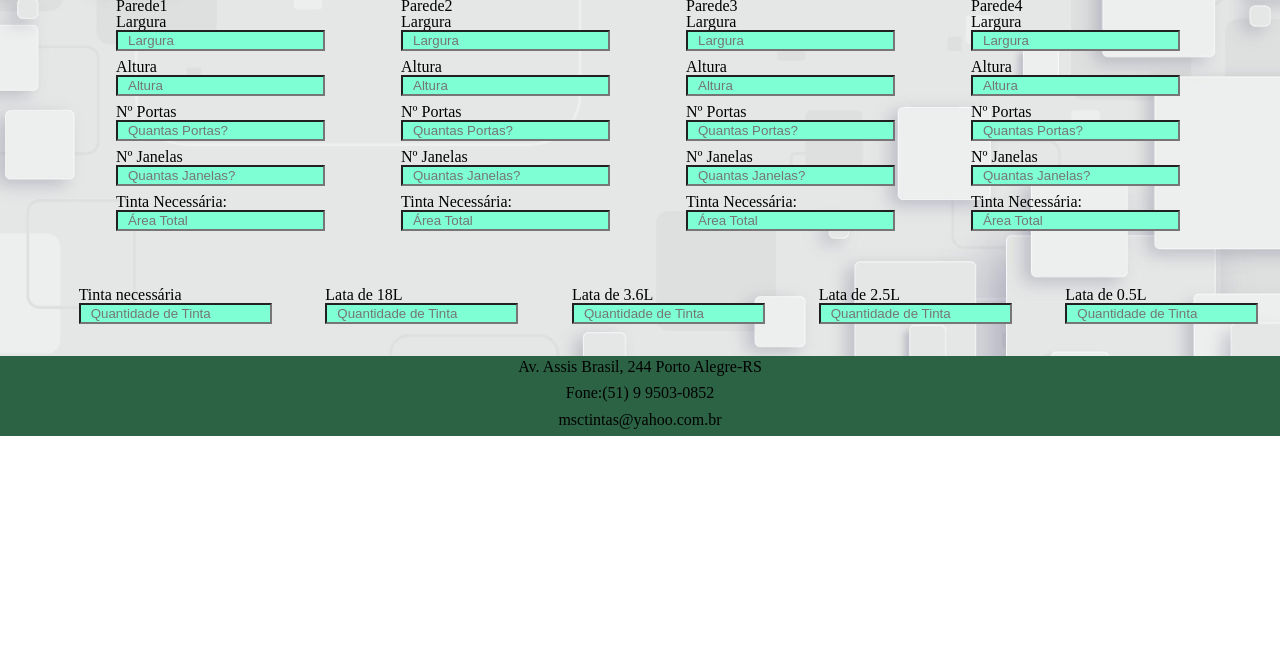
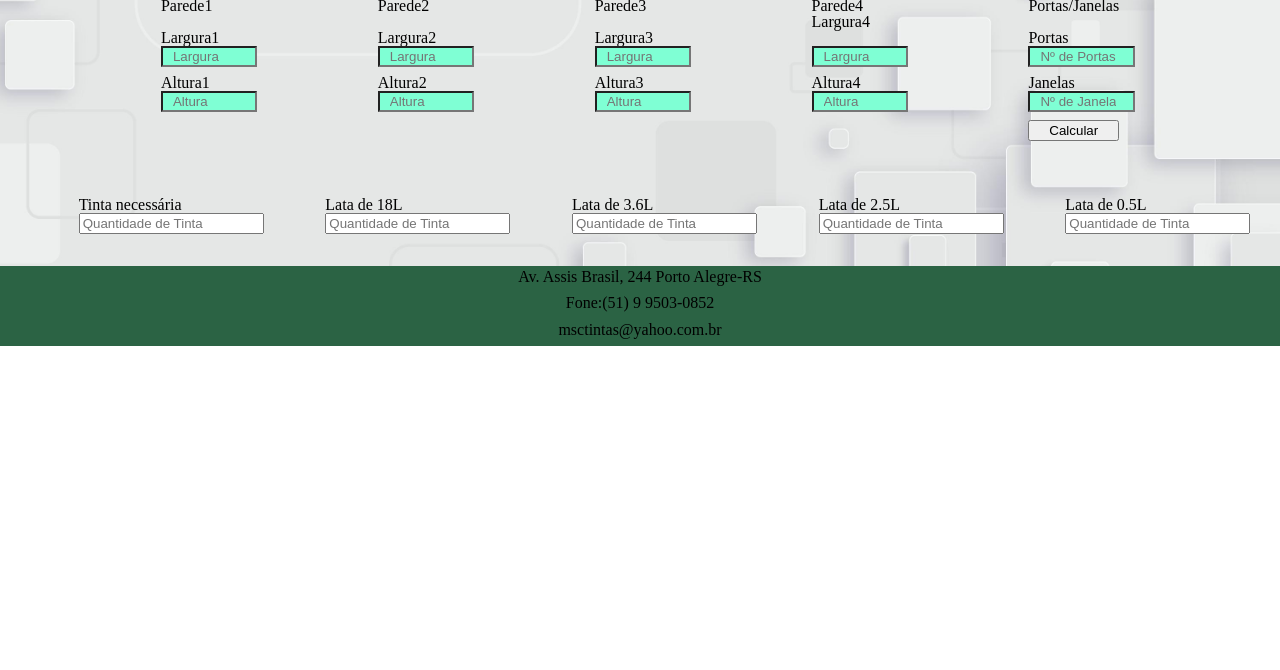
Before and after one commit to Depoa/Desafio-02-Compass-Uol, a plain HTML site: page calculadora.html in a window 1280 px wide. Shown: the part 130-800 px from the top of the page. Drawn offline with Linux system fonts and the light colour scheme.

Commit message:
estilizando a calculadora

```diff
--- a/calculadora.html
+++ b/calculadora.html
@@ -1,5 +1,6 @@
 <!DOCTYPE html>
 <html lang="pt-br">
+
 <head>
     <meta charset="UTF-8">
     <meta http-equiv="X-UA-Compatible" content="IE=edge">
@@ -8,6 +9,7 @@
     <link rel="stylesheet" href="css/reset.css">
     <link rel="stylesheet" href="css/styles.css">
 </head>
+
 <body>
     <header class="cabecalho">
         <img class="logo" src="img/IMG.png">
@@ -27,86 +29,90 @@
         </section>
 
         <section class="paredes">
+
             <div class="parede-container">
                 <ul class="parede" id="parede1">
-
+                    <h2>Parede1</h2><br>
                     <li class="infolargura inputs__label01">
-        <h2>Parede1</h2>
-        Largura<input id="largura1" class="inputs__input" type="number" placeholder="Largura" step="0.1" min="0" max="10"></li>
-
+                        <h3>Largura1</h3>
+                       <input id="largura1" class="inputs__input campo" type="number" placeholder="Largura" step="0.1"
+                            min="0" max="10">
+                    </li>
                     <li class="infoaltura inputs__label01">
-        Altura<input id="altura" class="inputs__input" type="number" placeholder="Altura" step="0.1" min="0" max="10"></li>
-
-        <li class="infoporta inputs__label01">
-        Nº Portas<input id="porta" class="inputs__input" type="number" placeholder="Quantas Portas?" value=""></li>
-
-        <li class="infojanela inputs__label01">
-        Nº Janelas<input id="janela" class="inputs__input" type="number" placeholder="Quantas Janelas?" value=""></li>
-
-        <li class="infototal inputs__label01">
-        Tinta Necessária: <input id="resultado" class="inputs__input" type="number" placeholder="Área Total"  name="sumresult"></li>
+                        <h3>Altura1</h3>
+                        <input id="altura1" class="inputs__input campo" type="number" placeholder="Altura" step="0.1"
+                            min="0" max="10">
+                    </li>
                 </ul>
             </div>
             <div class="parede-container">
                 <ul class="parede" id="parede2">
-
-        <li class="infolargura inputs__label01">
-        <h2>Parede2</h2>
-        Largura<input id="largura" class="inputs__input" type="number" placeholder="Largura" step="0.1" min="0" max="10"></li>
-
-        <li class="infoaltura inputs__label01">
-        Altura<input id="altura" class="inputs__input" type="number" placeholder="Altura" step="0.1" min="0" max="10"></li>
-
-        <li class="infoporta inputs__label01">
-        Nº Portas<input id="porta" class="inputs__input" type="number" placeholder="Quantas Portas?" value=""></li>
-
-        <li class="infojanela inputs__label01">
-        Nº Janelas<input id="janela" class="inputs__input" type="number" placeholder="Quantas Janelas?" value=""></li>
-
-        <li class="infototal inputs__label01">
-        Tinta Necessária: <input id="resultado" class="inputs__input" type="number" placeholder="Área Total"  name="sumresult"></li>
-    </ul>
-</div>
-
-
-
-<div class="parede-container">
-    <ul class="paredeC" id="parede3">
-        <li class="infolargura inputs__label">
-        <h2>Parede3</h2>
-        Largura<input id="largura" class="inputs__input" type="number" placeholder="Largura" step="0.1" min="0" max="10"></li>
-
-        <li class="infoaltura inputs__label">
-        Altura<input id="altura" class="inputs__input" type="number" placeholder="Altura" step="0.1" min="0" max="10"></li>
-
-        <li class="infoporta inputs__label">
-        Nº Portas<input id="porta" class="inputs__input" type="number" placeholder="Quantas Portas?" value=""></li>
-
-        <li class="infojanela inputs__label">
-        Nº Janelas<input id="janela" class="inputs__input" type="number" placeholder="Quantas Janelas?" value=""></li>
-
-        <li class="infototal inputs__label">
-        Tinta Necessária: <input id="resultado" class="inputs__input" type="number" placeholder="Área Total"  name="sumresult"></li>
+                    <h2>Parede2</h2><br>
+                    <li class="infolargura inputs__label02">
+                        <h3>Largura2</h3>
+                        <input id="largura2" class="inputs__input campo" type="number" placeholder="Largura" step="0.1"
+                            min="0" max="10">
+                    </li>
+                    <li class="infoaltura inputs__label02">
+                        <h3>Altura2</h3>
+                        <input id="altura1" class="inputs__input campo" type="number" placeholder="Altura" step="0.1"
+                            min="0" max="10">
+                    </li>
+                    <li class="infoaltura inputs__label02">
                 </ul>
             </div>
             <div class="parede-container">
-    <ul class="paredeD" id="parede4">
-        <li class="infolargura inputs__label">
+                <ul class="parede" id="parede3">
+                    <h2>Parede3</h2><br>
+                    <li class="infolargura inputs__label03">
+                        <h3>Largura3</h3>
+                        <input id="largura3" class="inputs__input campo" type="number" placeholder="Largura" step="0.1"
+                            min="0" max="10">
+                    </li>
+                    <li class="infoaltura inputs__label03">
+                        <h3>Altura3</h3>
+                        <input id="altura1" class="inputs__input campo" type="number" placeholder="Altura" step="0.1"
+                            min="0" max="10">
+                    </li>
+                    <li class="infoaltura inputs__label03">
+
+                </ul>
+            </div>
+            <div class="parede-container">
+                <ul class="parede" id="parede4">
                     <h2>Parede4</h2>
-        Largura<input id="largura" class="inputs__input" type="number" placeholder="Largura" step="0.1" min="0" max="10"></li>
+                    <li class="infolargura inputs__label01">
+                        <h3>Largura4</h3><br>
+                        <input id="largura4" class="inputs__input campo" type="number" placeholder="Largura" step="0.1"
+                            min="0" max="10">
+                    </li>
+                    <li class="infoaltura inputs__label04">
+                        <h3>Altura4</h3>
+                        <input id="altura4" class="inputs__input campo" type="number" placeholder="Altura" step="0.1"
+                            min="0" max="10">
+                    </li>
+                    <li class="infoaltura inputs__label04">
 
-        <li class="infoaltura inputs__label">
-        Altura<input id="altura" class="inputs__input" type="number" placeholder="Altura" step="0.1" min="0" max="10"></li>
+                </ul>
+            </div>
+            <div class="parede-container">
+                <ul class="portasJanelas" id="portasJanelas">
+                    <h2>Portas/Janelas</h2><br>
+                    <li class="infoportas inputs__label05">
+                        <h3>Portas</h3>
+                        <input id="portas" class="inputs__input campo" type="number" placeholder="Nº de Portas"
+                            step="0.1" min="0" max="10">
+                    </li>
+                    <li class="infojanelas inputs__label05">
+                        <h3>Janelas</h3>
+                        <input id="janelas" class="inputs__input campo" type="number" placeholder="Nº de Janelas"
+                            step="0.1" min="0" max="10">
+                    </li>
+                    <li class="infoaltura inputs__label01">
 
-        <li class="infoporta inputs__label">
-        Nº Portas<input id="porta" class="inputs__input" type="number" placeholder="Quantas Portas?" value=""></li>
+                    </li>
 
-        <li class="infojanela inputs__label">
-        Nº Janelas<input id="janela" class="inputs__input" type="number" placeholder="Quantas Janelas?" value=""></li>
-
-        <li class="infototal inputs__label">
-        Tinta Necessária: <input id="resultado" class="inputs__input" type="number" placeholder="Área Total"  name="sumresult" ></li>
-
+                    <input id=Calcular class="inputs__input botao" type="button" value="Calcular">
                 </ul>
             </div>
         </section>
@@ -115,22 +121,23 @@
 
             <div class="container-resultado">
                 <h3 class="resultado-titulo-valor">Tinta necessária</h3>
-            <input id="tinta-total" type= "number" placeholder="Quantidade de Tinta" >
+                <input id="tinta-total" type="number" placeholder="Quantidade de Tinta">
             </div>
             <div class="container-resultado">
                 <h3 class="resultado-titulo-valor">Lata de 18L</h3>
-            <input id="tinta-total" type= "number" placeholder="Quantidade de Tinta" >
+                <input id="tinta-total" type="number" placeholder="Quantidade de Tinta">
             </div>
             <div class="container-resultado">
                 <h3 class="resultado-titulo-valor">Lata de 3.6L</h3>
-            <input id="tinta-total" type= "number" placeholder="Quantidade de Tinta" >
+                <input id="tinta-total" type="number" placeholder="Quantidade de Tinta">
             </div>
             <div class="container-resultado">
                 <h3 class="resultado-titulo-valor">Lata de 2.5L</h3>
-            <input id="tinta-total" type= "number" placeholder="Quantidade de Tinta" >
+                <input id="tinta-total" type="number" placeholder="Quantidade de Tinta">
             </div>
             <div class="container-resultado">
-            <h3 class="resultado-titulo-valor">Lata de 0.5L</h3> <input id="tinta-total" type= "number" placeholder="Quantidade de Tinta">
+                <h3 class="resultado-titulo-valor">Lata de 0.5L</h3> <input id="tinta-total" type="number"
+                    placeholder="Quantidade de Tinta">
                 <h3 class="resultado-titulo-valor"></h3>
             </div>
 
@@ -140,12 +147,16 @@
     </main>
 
     <footer class="rodape">
-        <p class="rodape__texto">Av. Assis Brasil, 244 Porto Alegre-RS<p>
-        <p class="rodape__texto">Fone:(51) 9 9503-0852<p>
-        <p class="rodape__texto">msctintas@yahoo.com.br<p>
+        <p class="rodape__texto">Av. Assis Brasil, 244 Porto Alegre-RS
+        <p>
+        <p class="rodape__texto">Fone:(51) 9 9503-0852
+        <p>
+        <p class="rodape__texto">msctintas@yahoo.com.br
+        <p>
     </footer>
     <!--mamam-->
     <script src="calculadora.js"></script>
 
 </body>
+
 </html>
--- a/calculadora.js
+++ b/calculadora.js
@@ -1,22 +1,38 @@
-var altura = document.getElementById("largura1").value;
+var areaParede1 = calcularAreaParede1();
+var largura1 = document.getElementById("largura1").value;
+var altura1 = document.getElementById("altura1").value;
 
-areaTotal = altura * largura;
+areaParede1 = largura1 + altura1;
+console.log(areaParede1)
 
-superficie = areaTotal - areaAberturas;
+function calcularAreaParede1(altura1, largura1){
+        var largura1 = Number(document.querySelector("#largura1").value);
+        var altura1 = Number(document.querySelector("#altura1").value);
+        return (largura1 * altura1).toFixed(2);
+    }
 
-tintaParede = superficie/5;
 
-variavel = tintaParede1 + tintaParede2
 
-document.getElementById("tinta-total").innerHTML = variavel
+const campoQtdeTinta = document.querySelector("#tinta-total");
 
-totalTinta = 0.0 L
-lataG = 0
-lataM = 0
-lataP = 0
-lataPP = 0
+const botao = document.querySelector("#Calcular");
 
-function distribuirLatas(totalTintas){
+botao.addEventListener("click", function(e) {
+    e.preventDefault();
+
+    areaParede1 = largura1.value + altura1.value;
+console.log(areaParede1)
+
+})
+
+/*
+var areaTotal = areaParede1 + areaParede2 + areaParede3 + areaParede4 - areaPortas - areaJanelas;
+
+var tintaNecessaria = areaTotal/5;
+
+
+function distribuirLatas(tintaNecessaria){
+    var totalTintas = tintaNecessaria;
     while(totalTintas > 0){
         if(totalTintas >= 18){
             lataG++;
@@ -37,8 +53,48 @@ function distribuirLatas(totalTintas){
     }
 }
 
+const campoQtdeTinta = document.querySelector("#tinta-total");
+
+
+function imprimirResultados(){
+    campoQtdeTinta.innerHTML =
+}
+
+const botao = document.querySelector("#Calcular");
+
+botao.addEventListener("click", function(e) {
+    e.preventDefault();
+
+})
+*/
+
+/*var largura=parseFloat(document.getElementById("largura1").value);
+document.getElementById("largInput").innerHTML="LARGURA da parede: " + comprimento + "m";
+
+var altura=parseFloat(document.getElementById("altura1").value);
+document.getElementById("altInput").innerHTML="ALTURA da parede: " + altura + "m";
+
+var m2ParedeP1 = parseFloat((largura * altura).toFixed(2));
+document.getElementById("m2paredeResultado").innerHTML = "m² da parede: " + m2ParedeP1 + "m²";
+
+areaTotal = altura1 * largura1;
+
+superficie = areaTotal - areaAberturas;
+
+tintaParede = superficie/5;
+
+variavel = tintaParede1 + tintaParede2
+
+document.getElementById("tinta-total").innerHTML = variavel
+
+totalTinta = 0.0 L
+lataG = 0
+lataM = 0
+lataP = 0
+lataPP = 0
+
+
 distribuirLatas;
 
 if (lataG > 0) {
-    document.getElementById("tinta-total").innerHTML = lataG;
-}
+    document.getElementById("tinta-total").innerHTML = lataG;*/
--- a/css/estilos.css
+++ b/css/estilos.css
@@ -42,7 +42,7 @@
     font-size: 2rem;
     font-weight: 800;
     text-align: center;
-    color: rgb(252, 4, 4);
+    color: rgb(19, 226, 33);
      background-image: url("../img/5026563.jpg");
 
 }
--- a/css/formulario.css
+++ b/css/formulario.css
@@ -8,7 +8,11 @@ main  {
     background-blend-mode: luminosity;
     height: 480px;
 }
+nav {
+    text-align:left;
+    width:150px;
 
+    }
 
 .cabecalho {
     display: flex;
--- a/css/styles.css
+++ b/css/styles.css
@@ -72,9 +72,14 @@ body {
     margin-bottom: 0.5rem;
 }
 
-input {
+.campo {
     background-color: aquamarine;
      padding-left: 10px;
+}
+
+.botao:hover {
+    background-color: rgb(85, 112, 104);
+    color: whitesmoke;
 }
 
 .calculadora {
```
Also changed, not shown: formulario.html (+12 -9 lines). Lines whose indentation alone changed are shown as unchanged.
